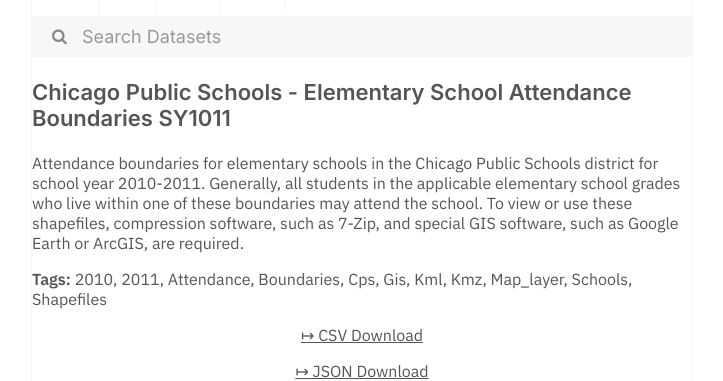
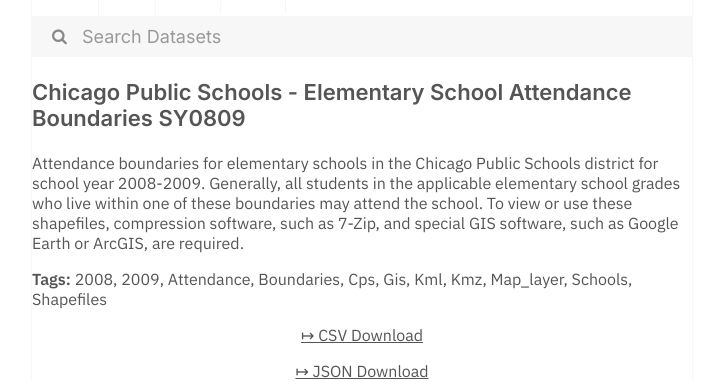
Before and after one commit to dayda-entities/city-of-chicago, a Jekyll site: the page built from _posts/2020-11-10-chicago-public-schools-element.md, in a window 1280 px wide. Shown: the part 269-650 px from the top of the page, without its empty margins (278-1001 px from the left). Built offline with Jekyll 4.4.1, drawn with Linux system fonts in a browser that asks for light colours.

```diff
--- a/_posts/2020-11-10-chicago-public-schools-element.md
+++ b/_posts/2020-11-10-chicago-public-schools-element.md
@@ -1,12 +1,12 @@
 ---
-title: Chicago Public Schools - Elementary School Attendance Boundaries SY1011
-created: '2020-11-10T16:54:31.146210'
-modified: '2020-11-10T16:54:31.146217'
+title: Chicago Public Schools - Elementary School Attendance Boundaries SY0809
+created: '2020-11-10T16:54:32.894614'
+modified: '2020-11-10T16:54:32.894625'
 state: active
 type: dataset
 tags:
-  - '2010'
-  - '2011'
+  - '2008'
+  - '2009'
   - Attendance
   - Boundaries
   - Cps
@@ -19,10 +19,10 @@ tags:
 groups:
   - Local Government
 csv_url: >-
-  https://data.cityofchicago.org/api/views/d5vw-2kcs/rows.csv?accessType=DOWNLOAD
+  https://data.cityofchicago.org/api/views/48tf-ubnt/rows.csv?accessType=DOWNLOAD
 json_url: >-
-  https://data.cityofchicago.org/api/views/d5vw-2kcs/rows.json?accessType=DOWNLOAD
+  https://data.cityofchicago.org/api/views/48tf-ubnt/rows.json?accessType=DOWNLOAD
 layout: post
 
 ---
-Attendance boundaries for elementary schools in the Chicago Public Schools district for school year 2010-2011. Generally, all students in the applicable elementary school grades who live within one of these boundaries may attend the school. To view or use these shapefiles, compression software, such as 7-Zip, and special GIS software, such as Google Earth or ArcGIS, are required.
+Attendance boundaries for elementary schools in the Chicago Public Schools district for school year 2008-2009. Generally, all students in the applicable elementary school grades who live within one of these boundaries may attend the school. To view or use these shapefiles, compression software, such as 7-Zip, and special GIS software, such as Google Earth or ArcGIS, are required.
```
